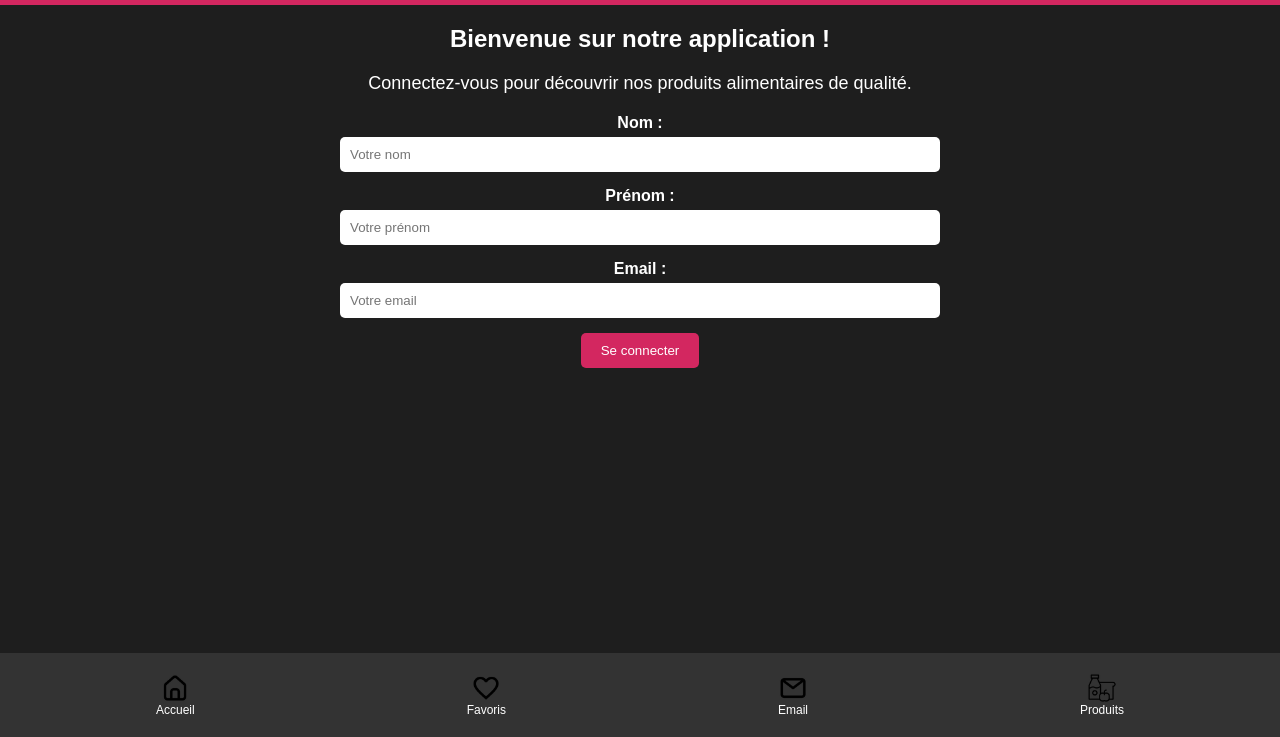
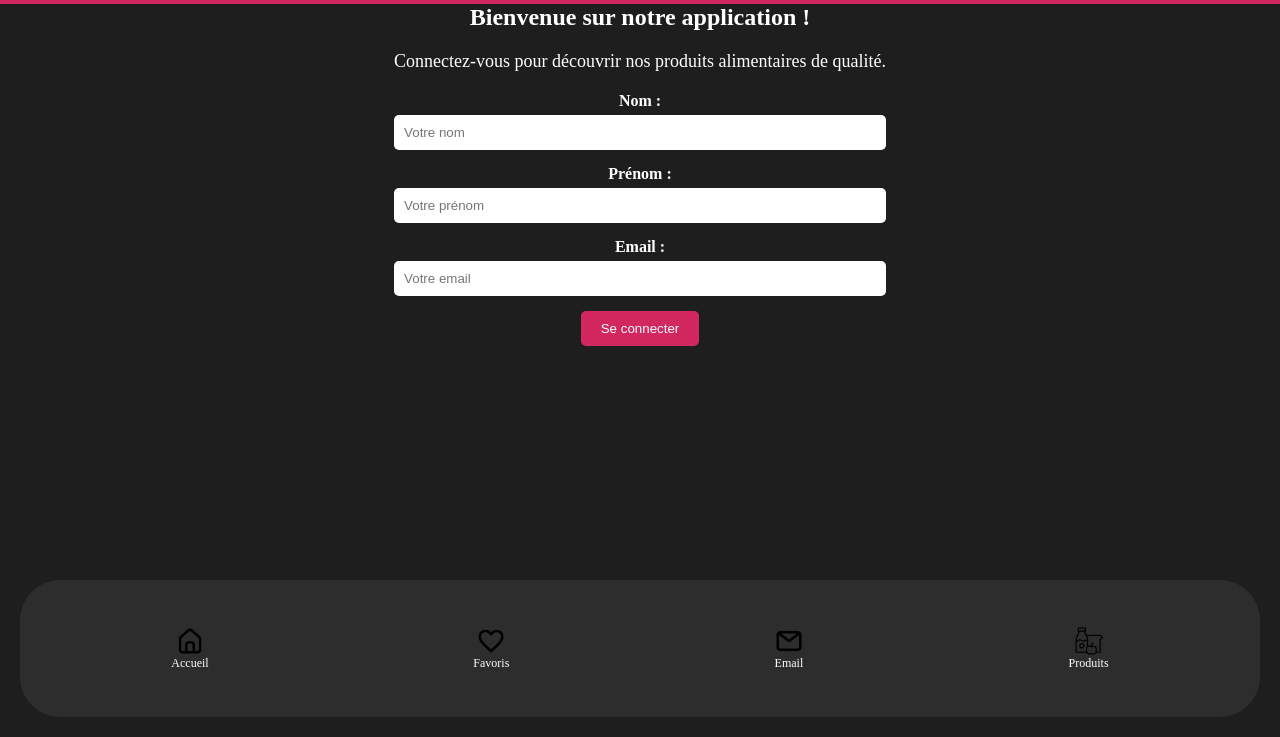
Before and after one commit to gstoica24/projet-enterprise-front, a plain HTML site: page accueil.html in a window 1280 px wide. Shown: the part 63-800 px from the top of the page. Drawn offline with Linux system fonts and the light colour scheme; no server answers.

Commit message:
nav pour l e2 page et style combine pour le 2 page

```diff
--- a/accueil.html
+++ b/accueil.html
@@ -4,10 +4,10 @@
     <meta charset="UTF-8" />
     <meta name="viewport" content="width=device-width, initial-scale=1.0" />
     <title>Accueil - Application Alimentaire</title>
-    <link rel="stylesheet" type="text/css" href="style2.css" />
+    <link rel="stylesheet" type="text/css" href="style.css" />
   </head>
   <body>
-    <header>
+    <header class="hPageAcc">
       <h1>Application Alimentaire</h1>
     </header>
 
@@ -55,8 +55,8 @@
       </section>
     </main>
 
-    <footer>
-      <nav>
+    <footer class="footerProduit">
+      <nav class="navButtons">
         <a href="accueil.html">
           <img src="./imageButtons/home.png" alt="Produits" />
           <span>Accueil</span>
--- a/script.js
+++ b/script.js
@@ -22,7 +22,7 @@ async function updateContent(url) {
     image.classList.add("imageProduct");
 
     let priceButton = document.createElement("button");
-    priceButton.innerText = `${product.prix} €`;
+    priceButton.innerText = `${product.prix}€`;
     priceButton.classList.add("buttonProduct");
 
     let p = document.createElement("p");
--- a/style.css
+++ b/style.css
@@ -1,6 +1,7 @@
 * {
+  margin: 0;
   padding: 0;
-  margin: 0;
+  box-sizing: border-box;
 }
 
 :root {
@@ -11,6 +12,89 @@
   --card_large: 33;
   --card_extra_large: 46;
 }
+
+/* Styles from style2.css */
+
+.hPageAcc {
+  background-color: #d32760;
+  padding: 20px;
+  text-align: center;
+}
+
+.hPageAcc h1 {
+  color: #fff;
+  font-size: 24px;
+}
+
+.hero {
+  display: flex;
+  flex-wrap: wrap;
+  align-items: center;
+  justify-content: center;
+  text-align: center;
+}
+
+.hero-content {
+  width: 100%;
+  max-width: 600px;
+}
+
+.hero h2 {
+  font-size: 24px;
+  margin-bottom: 20px;
+}
+
+.hero p {
+  font-size: 18px;
+  margin-bottom: 20px;
+}
+
+.form-group {
+  margin-bottom: 15px;
+}
+
+label {
+  display: block;
+  margin-bottom: 5px;
+  font-weight: bold;
+  color: #fff;
+}
+
+input[type="text"],
+input[type="email"] {
+  width: 100%;
+  padding: 10px;
+  border-radius: 5px;
+  border: none;
+  background-color: #fff;
+  color: #333;
+}
+
+button {
+  background-color: #d32760;
+  color: #fff;
+  padding: 10px 20px;
+  border-radius: 5px;
+  border: none;
+  cursor: pointer;
+  transition: background-color 0.3s ease;
+}
+
+button:hover {
+  background-color: #c22457;
+}
+
+footer {
+  background-color: #333;
+  padding: 20px;
+  text-align: center;
+  position: fixed;
+  bottom: 0;
+  left: 0;
+  width: 100%;
+}
+
+/*page produit*/
 
 body {
   background-color: #1e1e1e;
@@ -125,14 +209,15 @@ main {
   transform: translateY(100px);
 }
 
-p {
+.description {
   display: none;
 }
 
-.expandProduct p {
+.expandProduct .description {
   display: block;
-  font-size: 12px;
+  font-size: 10px;
   text-align: center;
+  width: 100%;
 }
 
 .card {
@@ -150,25 +235,42 @@ p {
   background-color: #606060fd;
 }
 
-.navButtons {
-  width: 374px;
-  height: 80px;
-  border-radius: 40px;
-  background-color: #60606060;
-  display: flex;
-  justify-content: center;
-  align-items: center;
+.footerProduit {
+  padding: 20px;
+  text-align: center;
+  position: fixed;
+  bottom: 0%;
+  left: 0;
+  background-color: rgba(255, 255, 255, 0);
 }
 
-.navButtons div {
+.navButtons {
   display: flex;
   justify-content: space-around;
+  align-items: center;
+  background-color: #333333c5;
   width: 100%;
+  border: 1px solid rgba(255, 255, 255, 0);
+  border-radius: 40px;
 }
 
-.navButtons button {
-  background-color: rgba(255, 255, 255, 0);
-  border: none;
+.footerProduit a {
+  display: flex;
+  flex-direction: column;
+  align-items: center;
+  color: #fff;
+  text-decoration: none;
+  font-size: 12px;
+  transition: color 0.3s ease;
+}
+
+.footerProduit a:hover {
+  color: #d32760;
+}
+
+.footerProduit img {
+  width: 30px;
+  height: 30px;
 }
 
 @keyframes expand {
--- a/style2.css
+++ /dev/null
@@ -1,120 +0,0 @@
-* {
-  margin: 0;
-  padding: 0;
-  box-sizing: border-box;
-}
-
-body {
-  font-family: Arial, sans-serif;
-  background-color: #1e1e1e;
-  color: white;
-  overflow-x: hidden;
-}
-
-header {
-  background-color: #d32760;
-  padding: 20px;
-  text-align: center;
-}
-
-header h1 {
-  color: #fff;
-  font-size: 24px;
-}
-
-main {
-  padding: 20px;
-}
-
-.hero {
-  display: flex;
-  flex-wrap: wrap;
-  align-items: center;
-  justify-content: center;
-  text-align: center;
-}
-
-.hero-content {
-  width: 100%;
-  max-width: 600px;
-}
-
-.hero h2 {
-  font-size: 24px;
-  margin-bottom: 20px;
-}
-
-.hero p {
-  font-size: 18px;
-  margin-bottom: 20px;
-}
-
-.form-group {
-  margin-bottom: 15px;
-}
-
-label {
-  display: block;
-  margin-bottom: 5px;
-  font-weight: bold;
-  color: #fff;
-}
-
-input[type="text"],
-input[type="email"] {
-  width: 100%;
-  padding: 10px;
-  border-radius: 5px;
-  border: none;
-  background-color: #fff;
-  color: #333;
-}
-
-button {
-  background-color: #d32760;
-  color: #fff;
-  padding: 10px 20px;
-  border-radius: 5px;
-  border: none;
-  cursor: pointer;
-  transition: background-color 0.3s ease;
-}
-
-button:hover {
-  background-color: #c22457;
-}
-
-footer {
-  background-color: #333;
-  padding: 20px;
-  text-align: center;
-  position: fixed;
-  bottom: 0;
-  left: 0;
-  width: 100%;
-}
-
-footer nav {
-  display: flex;
-  justify-content: space-around;
-  align-items: center;
-}
-
-footer a {
-  display: flex;
-  flex-direction: column;
-  align-items: center;
-  color: #fff;
-  text-decoration: none;
-  font-size: 12px;
-  transition: color 0.3s ease;
-}
-
-footer a:hover {
-  color: #d32760;
-}
-
-footer img {
-  width: 30px;
-  height: 30px;
-}
```
Also changed, not shown: index.html (+22 -57 lines).
